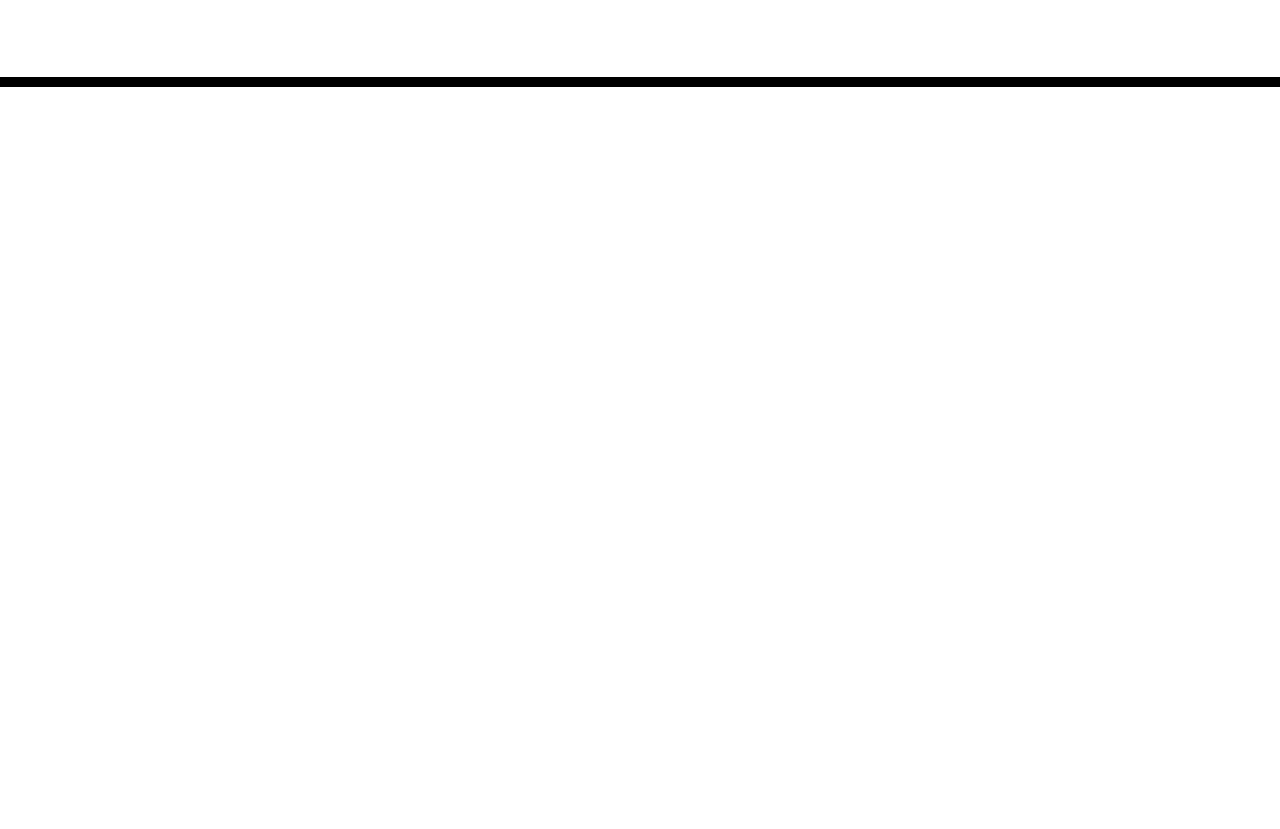
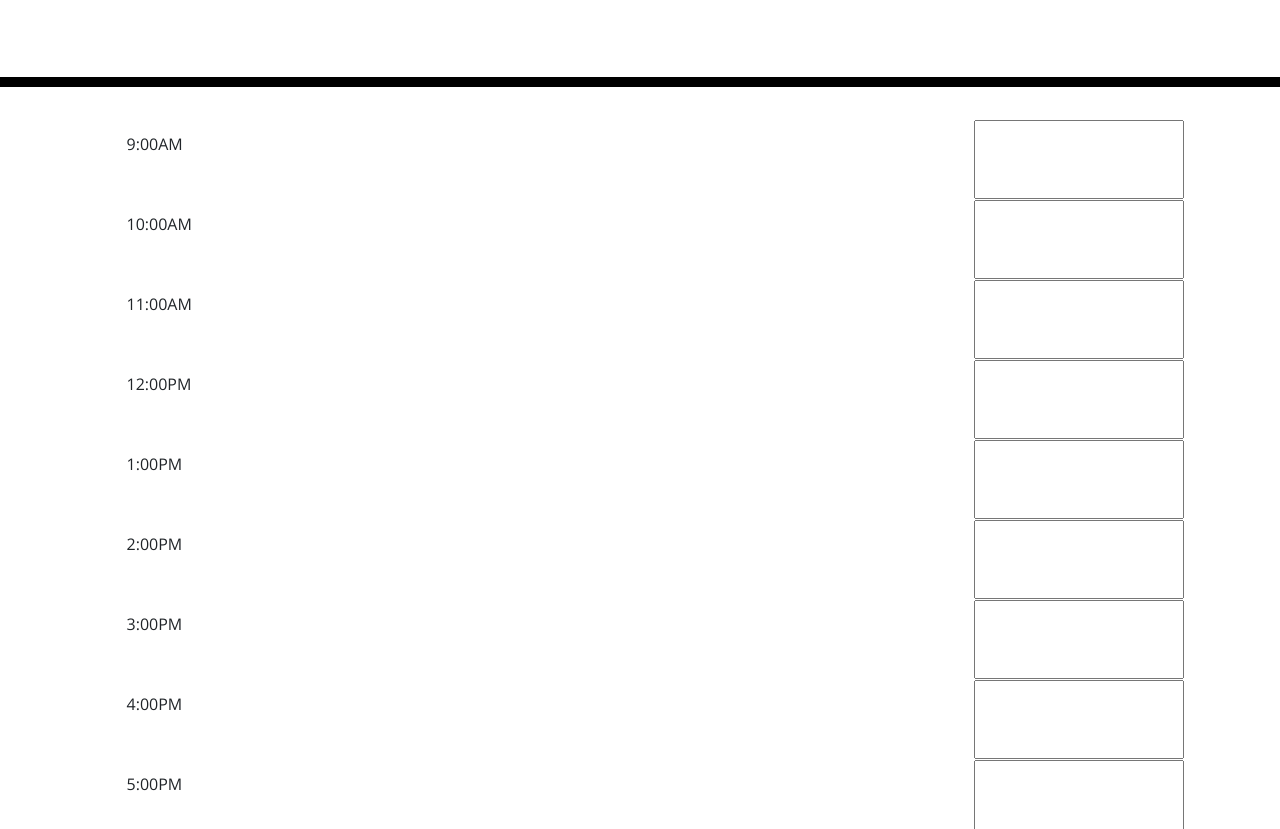
Before and after one commit to leighcjohnson/carpe-diem, a plain HTML site: page index.html in a window 1280 px wide. Shown: the part 181-1010 px from the top of the page. Before the commit the page ends 800 px from the top, so only its background shows below. Drawn offline with nearby package versions, Linux system fonts and the light colour scheme.

Commit message:
create timeblocks

```diff
--- a/index.html
+++ b/index.html
@@ -29,7 +29,69 @@
       <p id="currentDay" class="lead"></p>
     </header>
     <div class="container">
-      <!-- Timeblocks go here -->
+      <div class="row">
+        <div class="col" id="nine">
+          9:00AM
+        </div>
+          <input type="text" class="form" id="9">
+          <button type="button" class="btn"><i class="style"></i></button>
+      </div>
+      <div class="row">
+        <div class="col" id="ten">
+          10:00AM
+        </div>
+          <input type="text" class="form" id="10">
+          <button type="button" class="btn"><i class="style"></i></button>
+      </div>
+      <div class="row">
+        <div class="col" id="eleven">
+          11:00AM
+        </div>
+          <input type="text" class="form" id="11">
+          <button type="button" class="btn"><i class="style"></i></button>
+      </div>
+      <div class="row">
+        <div class="col" id="twelve">
+          12:00PM
+        </div>
+          <input type="text" class="form" id="12">
+          <button type="button" class="btn"><i class="style"></i></button>
+      </div>
+      <div class="row">
+        <div class="col" id="one">
+          1:00PM
+        </div>
+          <input type="text" class="form" id="1">
+          <button type="button" class="btn"><i class="style"></i></button>
+      </div>
+      <div class="row">
+        <div class="col" id="two">
+          2:00PM
+        </div>
+          <input type="text" class="form" id="2">
+          <button type="button" class="btn"><i class="style"></i></button>
+      </div>
+      <div class="row">
+        <div class="col" id="three">
+          3:00PM
+        </div>
+          <input type="text" class="form" id="3">
+          <button type="button" class="btn"><i class="style"></i></button>
+      </div>
+      <div class="row">
+        <div class="col" id="four">
+          4:00PM
+        </div>
+          <input type="text" class="form" id="4">
+          <button type="button" class="btn"><i class="style"></i></button>
+      </div>
+      <div class="row">
+        <div class="col" id="five">
+          5:00PM
+        </div>
+          <input type="text" class="form" id="5">
+          <button type="button" class="btn"><i class="style"></i></button>
+      </div>
     </div>
 
     <script src="https://cdnjs.cloudflare.com/ajax/libs/jquery/3.2.1/jquery.min.js"></script>
```
